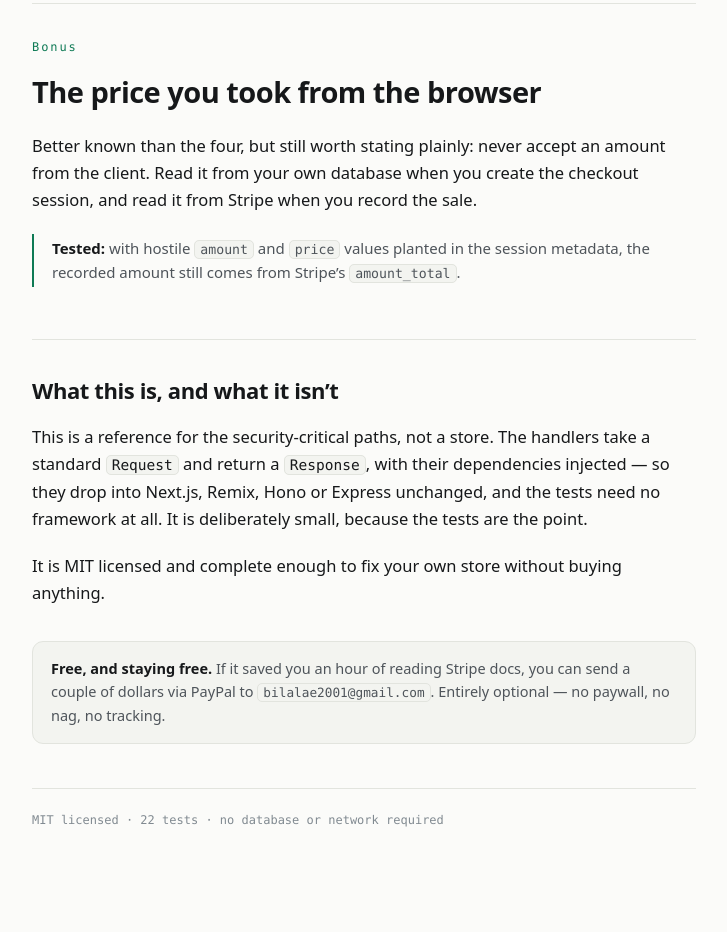
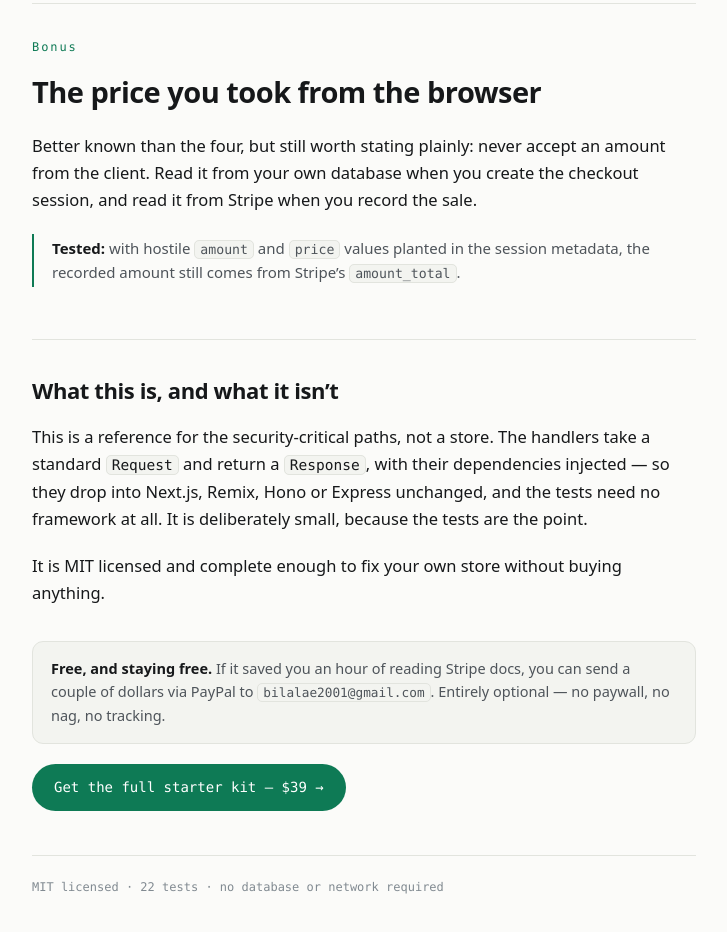
Before and after one commit to BelalMou/digital-download-security, a website: page article.html in a window 1280 px wide. Shown: the part 3650-4582 px from the top of the page, without its empty margins (276-1003 px from the left). Drawn offline with Linux system fonts and the light colour scheme.

Commit message:
The starter kit is on sale

```diff
--- a/article.html
+++ b/article.html
@@ -222,5 +222,7 @@ const url = await storage.createSignedUrl(purchase.fileKey, 3600);</code></pre>
   <code>bilalae2001@gmail.com</code>. Entirely optional — no paywall, no nag, no tracking.
 </div>
 
+<p style="margin-top:20px"><a href="https://buy.stripe.com/cNiaEX9B32944CXevRew800" style="font-family:var(--mono);font-size:14px;display:inline-flex;gap:9px;text-decoration:none;background:var(--acct);color:#fff;border-radius:999px;padding:12px 22px">Get the full starter kit — $39 &rarr;</a></p>
+
 <footer>MIT licensed · 22 tests · no database or network required</footer>
 </div>
```
Also changed, not shown: docs/index.html (+2 -0 lines), README.md.
